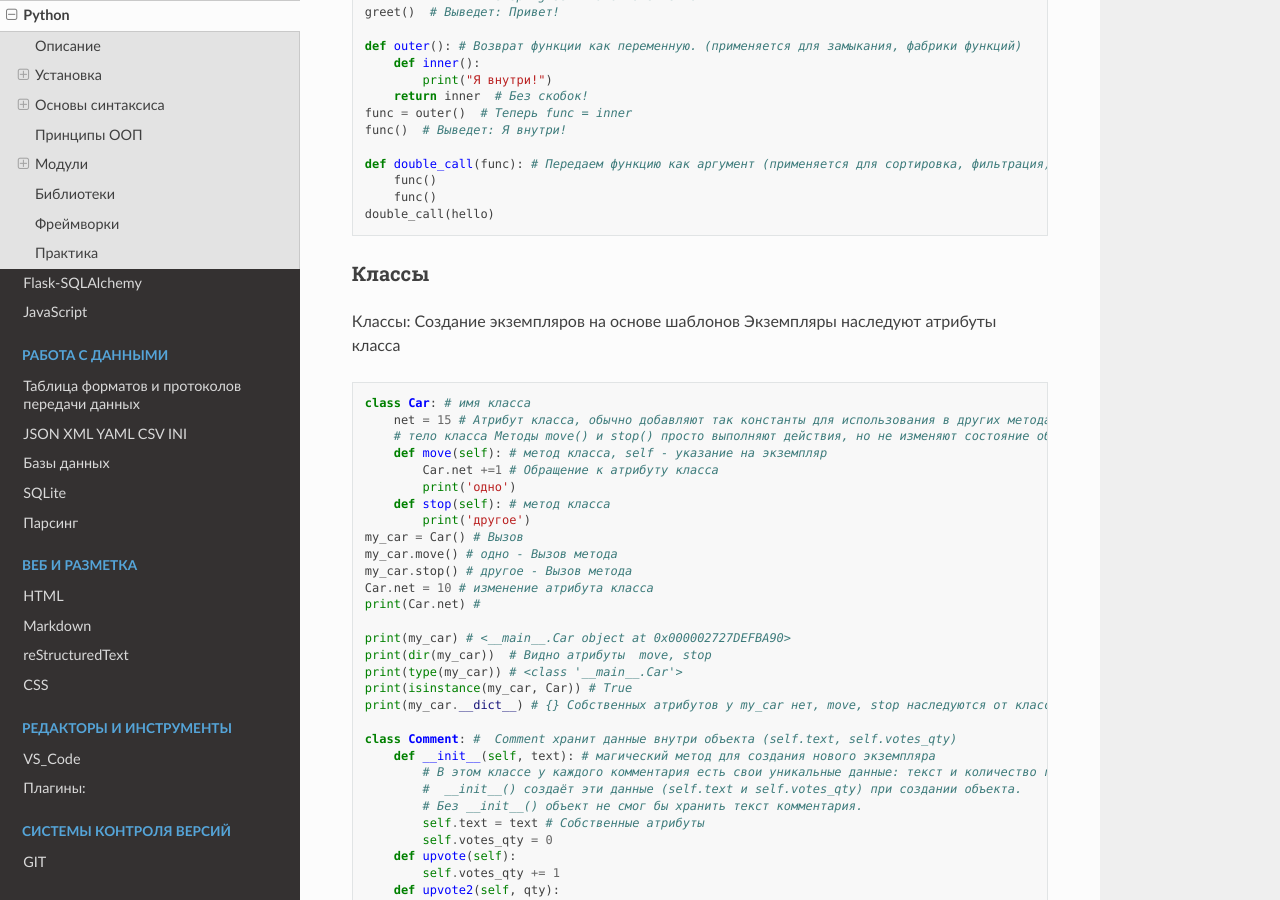
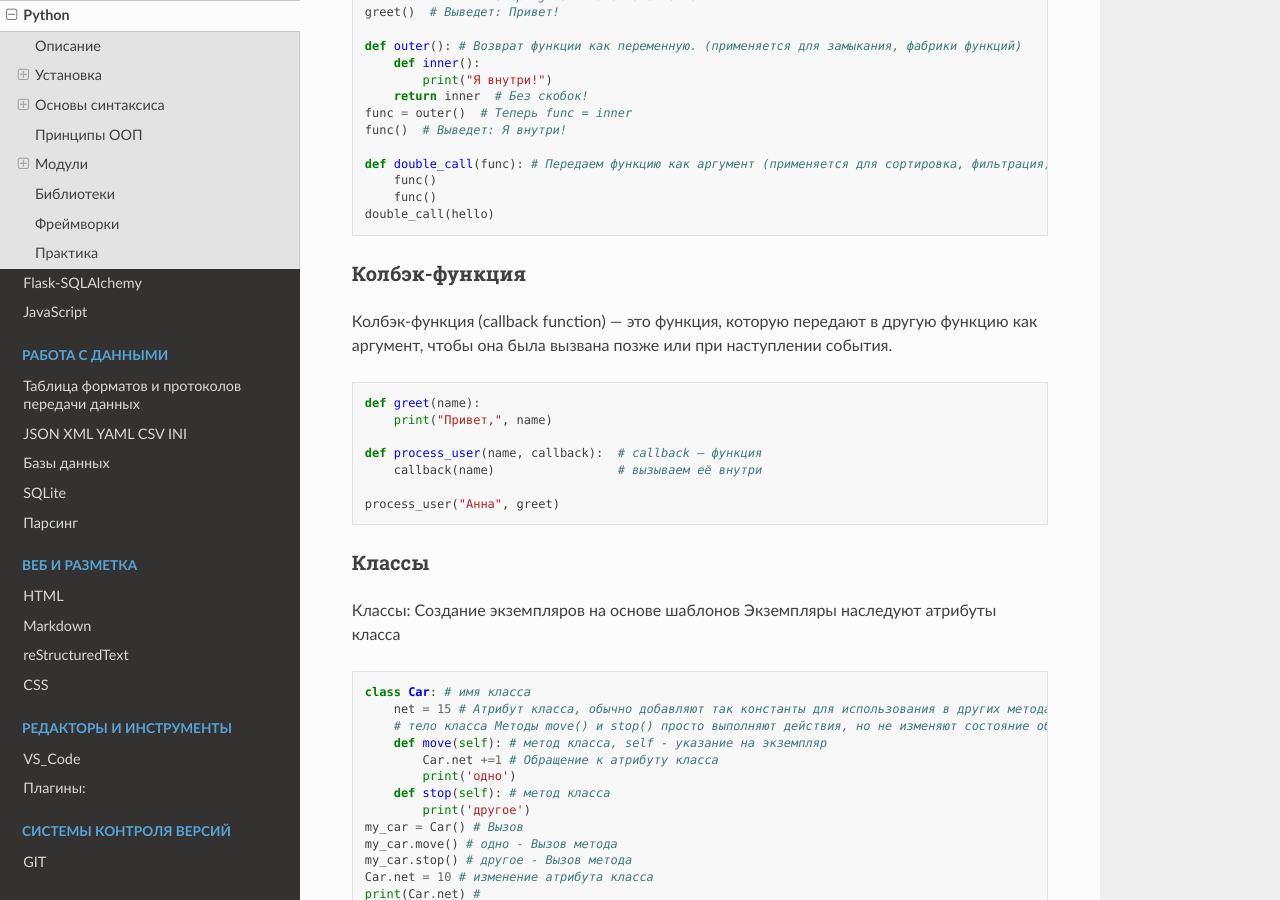
Before and after one commit to NMSprog/5_ITL, a Sphinx documentation site: the page built from source/Python/Python.rst, in a window 1280 px wide and 900 px high, scrolled down 65920 px. Built offline with Sphinx 7.4.7 and the Read the Docs theme 3.1.0, drawn with Linux system fonts in a browser that asks for light colours; some of the changed text lies outside the part shown.

Commit message:
04.01.26 Изменения в функциях

```diff
--- a/source/Python/Python.rst
+++ b/source/Python/Python.rst
@@ -3686,6 +3686,20 @@ Python имеет строки документации, обычно обозн
         func()
     double_call(hello)
 
+Колбэк-функция
+--------------
+
+Колбэк-функция (callback function) — это функция, которую передают в другую функцию как аргумент, чтобы она была вызвана позже или при наступлении события.
+
+.. code:: python
+
+    def greet(name):
+        print("Привет,", name)
+
+    def process_user(name, callback):  # callback — функция
+        callback(name)                 # вызываем её внутри
+
+    process_user("Анна", greet)
 
 Классы
 ------
```
